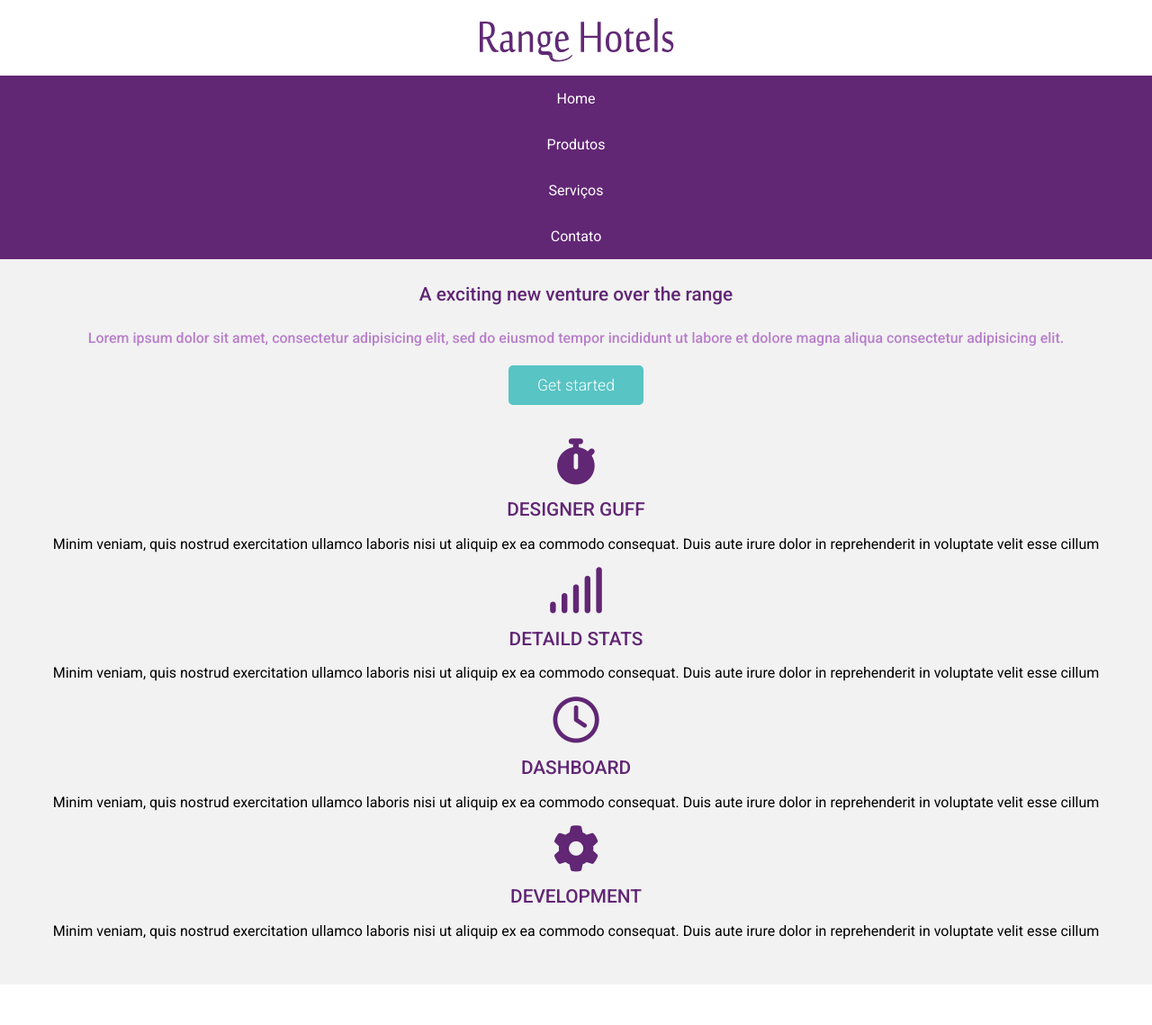
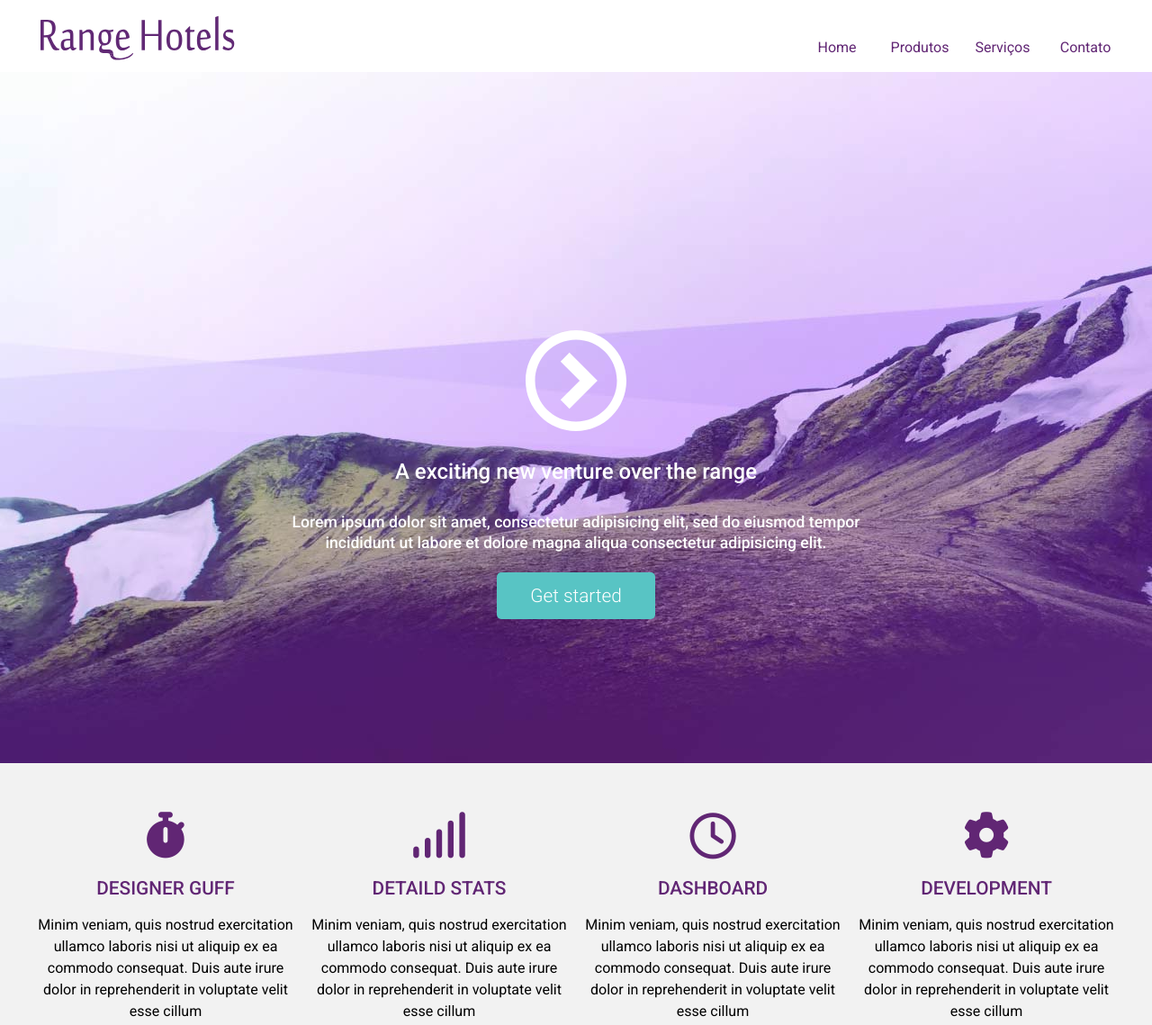
Before and after one commit to Helberte/Hange-hotels, a plain HTML site: page index.html in a window 1280 px wide. Shown: the top 1139 px of the page at 90% size. Drawn offline with Linux system fonts and the light colour scheme.

Commit message:
finalizado toda parte de responsividade

```diff
--- a/assets/css/style.css
+++ b/assets/css/style.css
@@ -13,7 +13,14 @@
 body{
   font-family: 16px;
 }
-
+.max-width{
+  width: 100%;
+  height: 100%;
+  display: flex;
+  align-items: center;
+  justify-content: space-between;
+  flex-direction: column;
+}
 .header-main{
   height: 18em;
   display: flex;
@@ -171,3 +178,158 @@ body{
   text-align: center;
   margin-top: 1.2em;
 }
+
+/* Responsivo */
+
+@media screen and (min-width: 800px){
+  .header-main .max-width{
+    flex-direction: row;
+    align-items: center;
+    justify-content: space-between;
+    height: 5em;
+  }
+  .header-main{
+    height: 5em;
+  }
+  .header-main .header-main-nav{
+    flex-direction: row;
+    align-items: center;
+    justify-content: center;
+    width: 23em;
+  }
+  .header-main .header-main-nav ul{
+    flex-direction: row;
+    align-items: flex-end;
+    padding: 0 0 .2em 0;
+    width: 100%;
+  }
+  .header-main .header-main-nav ul a{
+    background-color: transparent;
+    color: #612674;
+    height: 3em;
+    margin-left: .5em;
+  }
+  .header-main .header-main-nav ul a:hover{
+    background-color: rgb(231,217,252);
+  }
+  .section-main,
+  .section-main-content,
+  .section-main-content-2{
+    padding: 0 2em;
+  }
+  .section-main {
+    height: 20em;
+    background-color: #612674;
+  }
+  .section-main h1,
+  .section-main p{
+    color: white;
+  }
+  .section-main img{
+    display: block;
+    width: 5.4em;
+    height: 5.4em;
+    object-fit: cover;
+  }
+
+  main .section-main-content{
+    flex-direction: row;
+    flex-wrap: wrap;
+    justify-content: space-between;
+    padding-bottom: 5em;
+  }
+  main .section-main-content .card{
+    width: 48%;
+    margin-top: 2.8em;
+  }
+  .section-main-content-2{
+    display: flex;
+    flex-direction: column;
+  }
+  .section-main-content-2 .column{
+    display: flex;
+    flex-direction: column;
+  }
+  .section-main-content-2 .column button{
+    align-self: flex-end;
+  }
+}
+
+@media screen and (min-width:1000px){
+  .section-main{
+    height: 38em;
+    justify-content: flex-end;
+    padding-bottom: 4em;
+    background-image: url(../img/bg_topo_1198x670.jpg);
+    background-repeat: no-repeat;
+    background-position: center bottom;
+    background-size: cover;
+  }
+  .section-main h1{
+    font-size: 1.5em;
+  }
+  .section-main p{
+    font-size: 1.1em;
+  }
+  .section-main button{
+    font-size: 1.3em;
+  }
+}
+@media screen and (min-width:1174px){
+  .section-main{
+    height: 48em;
+  }
+  .header-main{
+    padding: 0 2em;
+  }
+  .section-main img{
+    width: 7em;
+    height: 7em;
+  }
+  .section-main{
+    padding: 0 18em 10em 18em;
+  }
+  .section-main{
+    background-image: url(../img/bg_topo_1600x1374.jpg);
+    background-size: auto;
+    background-position: top center;
+    background-repeat: repeat;
+  }
+  main .section-main-content{
+    flex-direction: row;
+    flex-wrap: nowrap;
+    align-items: center;
+    justify-content: center;
+  }
+  main .section-main-content .card{
+    width: 18em;
+    margin: 2.5em .5em 0 .5em;
+  }
+  main .section-main-content .card i{
+    margin-bottom: .4em;
+  }
+  main .section-main-content .card p{
+    line-height: 1.5;
+  }
+  main .section-main-content{
+    padding-bottom: 4em;
+  }
+  main .section-main-content-2{
+    flex-direction: row;
+    justify-content: center;
+  }
+  main .section-main-content-2 .column button{
+    align-self: flex-start;
+  }
+  main .section-main-content-2 .column{
+    width: 49%;
+    max-width: 590px;
+    margin: 0 1%;
+  }
+  .max-width{
+    max-width: 78em;
+  }
+  .main-footer{
+    height: 10em;
+  }
+}
--- a/index.html
+++ b/index.html
@@ -15,6 +15,7 @@
 <body>
 
   <header class="header-main">
+    <div class="max-width">
       <img src="assets/img/logo_mob.svg" alt="Logo Range Hotels">
 
       <nav class="header-main-nav">
@@ -25,6 +26,8 @@
           <a href="#"><li>Contato</li></a>
         </ul>
       </nav>
+    </div>
+
   </header>
 
   <section class="section-main">
```
Lines whose indentation alone changed are shown as unchanged.
